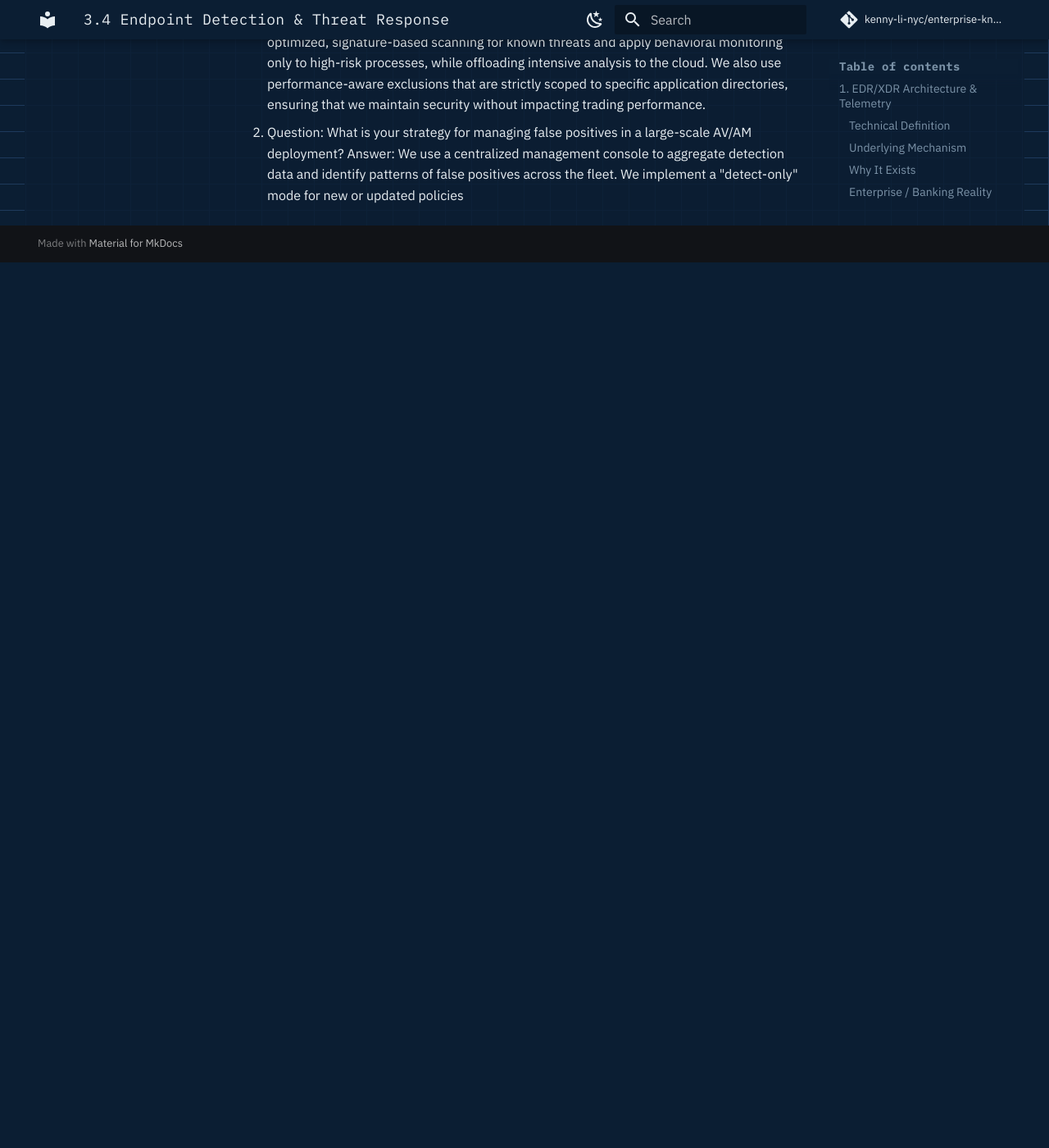
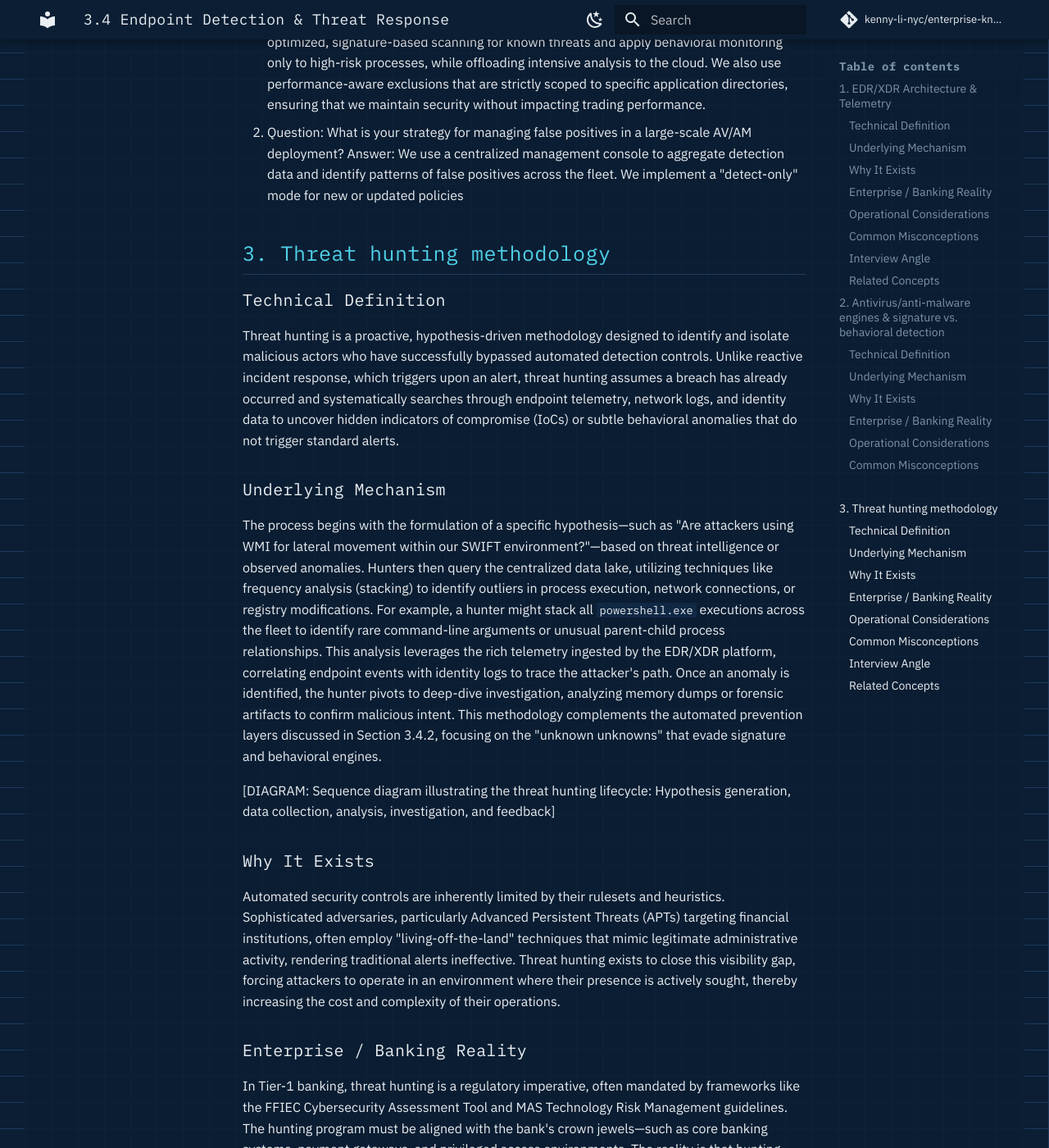
Before and after one commit to kenny-li-nyc/enterprise-knowledge-base, an MkDocs documentation site: the page built from docs/security/endpoint-detection-threat-response.md, in a window 1280 px wide and 1400 px high, scrolled down 4831 px. Shown: the whole window at 82% size. Built offline with MkDocs 1.6.1 and Material for MkDocs 9.7.7, drawn with Linux system fonts in a browser that asks for light colours; comment, search, counter and statistics services are not loaded; before the commit the page ends 5151 px from its top, so only the background shows below that; some of the changed text lies outside the part shown.

Commit message:
docs: add threat hunting methodology section
Co-authored-by: aider (gemini/gemini-3.1-flash-lite) <aider@aider.chat>

```diff
--- a/docs/security/endpoint-detection-threat-response.md
+++ b/docs/security/endpoint-detection-threat-response.md
@@ -66,3 +66,39 @@ Operationalizing AV/AM requires a rigorous approach to policy management and exc
    Answer: We implement a tiered detection policy. For critical, latency-sensitive systems, we use optimized, signature-based scanning for known threats and apply behavioral monitoring only to high-risk processes, while offloading intensive analysis to the cloud. We also use performance-aware exclusions that are strictly scoped to specific application directories, ensuring that we maintain security without impacting trading performance.
 2. Question: What is your strategy for managing false positives in a large-scale AV/AM deployment?
    Answer: We use a centralized management console to aggregate detection data and identify patterns of false positives across the fleet. We implement a "detect-only" mode for new or updated policies
+
+## 3. Threat hunting methodology
+
+### Technical Definition
+Threat hunting is a proactive, hypothesis-driven methodology designed to identify and isolate malicious actors who have successfully bypassed automated detection controls. Unlike reactive incident response, which triggers upon an alert, threat hunting assumes a breach has already occurred and systematically searches through endpoint telemetry, network logs, and identity data to uncover hidden indicators of compromise (IoCs) or subtle behavioral anomalies that do not trigger standard alerts.
+
+### Underlying Mechanism
+The process begins with the formulation of a specific hypothesis—such as "Are attackers using WMI for lateral movement within our SWIFT environment?"—based on threat intelligence or observed anomalies. Hunters then query the centralized data lake, utilizing techniques like frequency analysis (stacking) to identify outliers in process execution, network connections, or registry modifications. For example, a hunter might stack all `powershell.exe` executions across the fleet to identify rare command-line arguments or unusual parent-child process relationships. This analysis leverages the rich telemetry ingested by the EDR/XDR platform, correlating endpoint events with identity logs to trace the attacker's path. Once an anomaly is identified, the hunter pivots to deep-dive investigation, analyzing memory dumps or forensic artifacts to confirm malicious intent. This methodology complements the automated prevention layers discussed in Section 3.4.2, focusing on the "unknown unknowns" that evade signature and behavioral engines.
+
+[DIAGRAM: Sequence diagram illustrating the threat hunting lifecycle: Hypothesis generation, data collection, analysis, investigation, and feedback]
+
+### Why It Exists
+Automated security controls are inherently limited by their rulesets and heuristics. Sophisticated adversaries, particularly Advanced Persistent Threats (APTs) targeting financial institutions, often employ "living-off-the-land" techniques that mimic legitimate administrative activity, rendering traditional alerts ineffective. Threat hunting exists to close this visibility gap, forcing attackers to operate in an environment where their presence is actively sought, thereby increasing the cost and complexity of their operations.
+
+### Enterprise / Banking Reality
+In Tier-1 banking, threat hunting is a regulatory imperative, often mandated by frameworks like the FFIEC Cybersecurity Assessment Tool and MAS Technology Risk Management guidelines. The hunting program must be aligned with the bank's crown jewels—such as core banking systems, payment gateways, and privileged access environments. The reality is that hunting must be scalable; manual, ad-hoc queries are insufficient. Banks must invest in automated hunting platforms that allow for the rapid deployment of queries across global infrastructure and the integration of hunting findings back into the automated detection pipeline to prevent future occurrences.
+
+### Operational Considerations
+Operationalizing threat hunting requires a dedicated team of skilled analysts who possess deep knowledge of both the attacker's tradecraft and the bank's internal architecture. The hunting lifecycle must be documented, with hypotheses tracked, results recorded, and successful hunts converted into automated detection rules. Administrators must ensure that the data lake is optimized for high-speed querying and that analysts have the necessary access to forensic tools.
+[CLI: PowerShell command to perform frequency analysis on process execution logs to identify outliers]
+
+### Common Misconceptions
+!!! warning
+    A common misconception is that threat hunting is synonymous with alert triage or incident response. In reality, hunting is a proactive, non-alert-driven activity; if you are responding to an alert, you are not hunting. Another error is assuming that hunting can be fully automated; while automation is essential for data collection and initial analysis, the hypothesis generation and final investigation require human intuition and deep contextual understanding of the environment.
+
+### Interview Angle
+1. Question: How do you structure a threat hunting program to ensure it provides measurable value to the organization?
+   Answer: We structure the program around a hypothesis-driven lifecycle, where each hunt is documented with a clear objective, methodology, and outcome. We measure success not just by the number of threats found, but by the number of new automated detection rules generated from hunting findings, which directly improves our defensive posture.
+2. Question: How do you prioritize hunting efforts in a large, complex banking environment?
+   Answer: We prioritize based on risk, focusing our hunting efforts on the bank's most critical assets and high-risk environments, such as SWIFT, trading platforms, and privileged access zones. We also use threat intelligence to inform our hypotheses, ensuring that our hunting efforts are aligned with the tactics, techniques, and procedures (TTPs) currently being used by adversaries targeting the financial sector.
+3. Question: What is the relationship between threat hunting and the SOC's automated detection pipeline?
+   Answer: The relationship is symbiotic. Threat hunting identifies the gaps in our automated detection pipeline, and the findings from successful hunts are used to create new, high-fidelity detection rules. This creates a continuous feedback loop that improves our automated defenses over time, allowing the SOC to focus on higher-level threats.
+
+### Related Concepts
+- Section 3.4: EDR/XDR architecture & telemetry
+- Section 3.4: Incident triage & containment workflows
```
